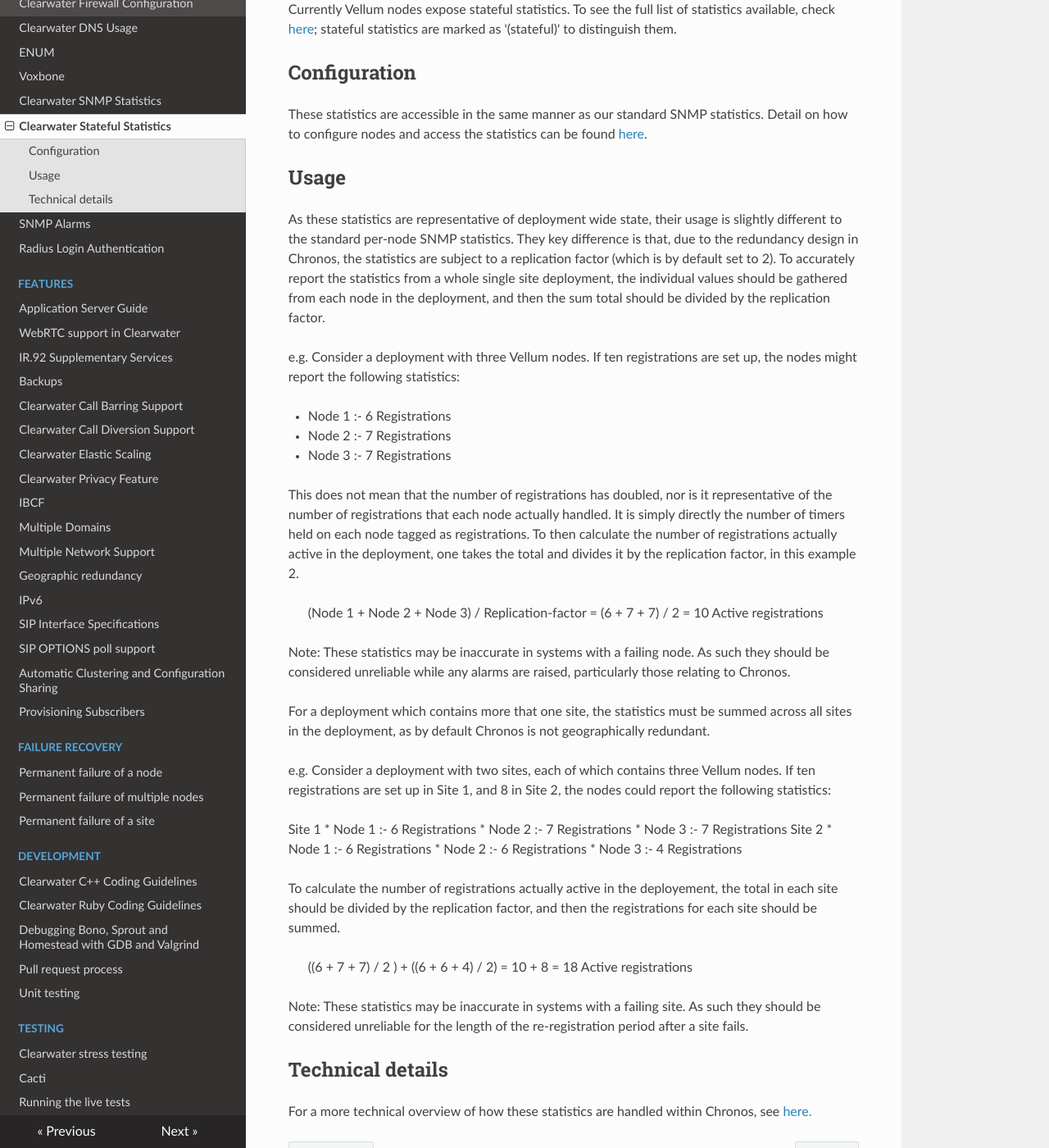
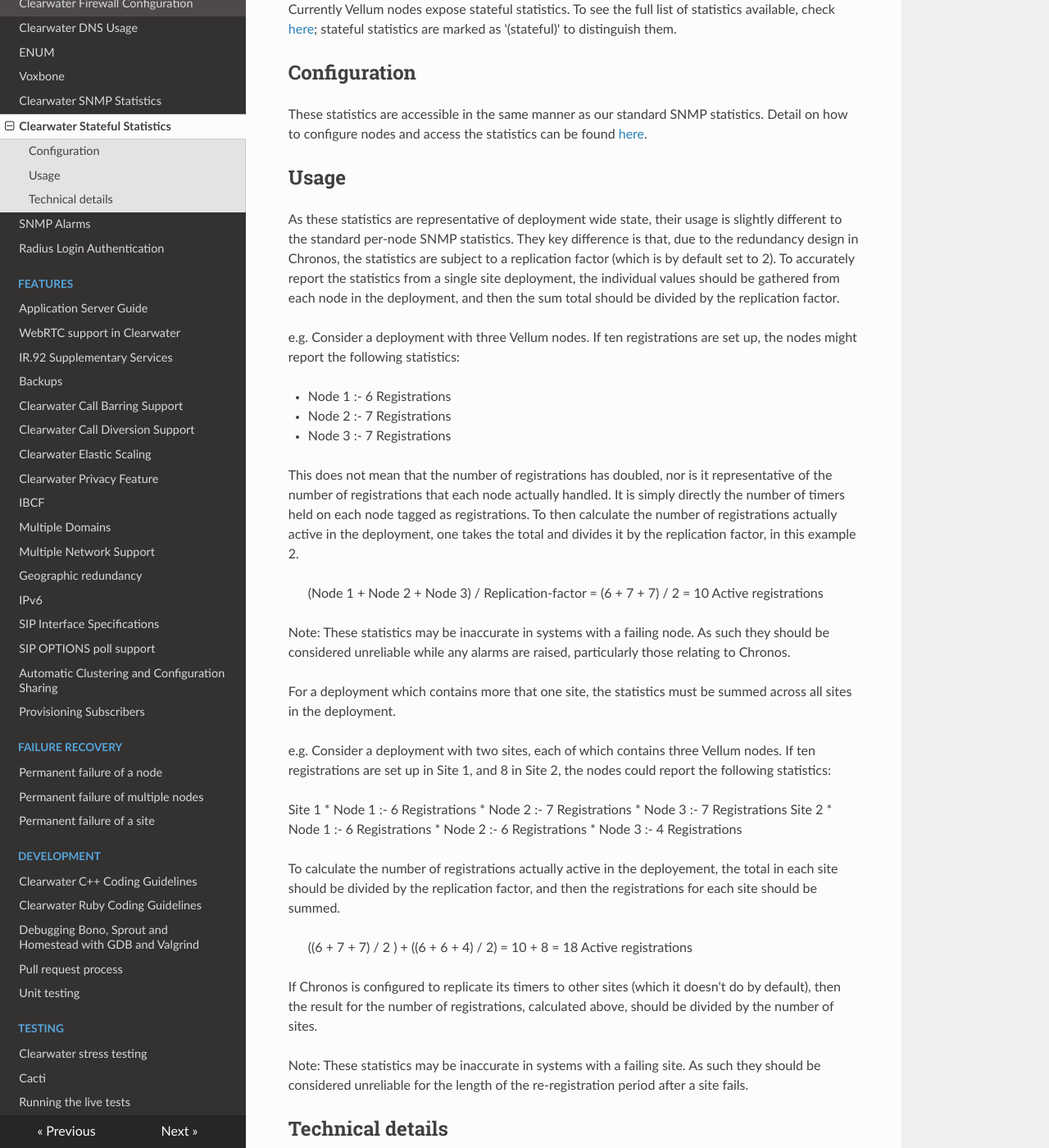
Before and after one commit to Metaswitch/clearwater-readthedocs, an MkDocs documentation site: the page built from docs/Clearwater_Stateful_Statistics.md, in a window 1280 px wide and 1400 px high, scrolled down 280 px. Shown: the whole window at 82% size. Built offline with MkDocs 1.6.1, drawn with Linux system fonts in a browser that asks for light colours; nearby versions of some CDN libraries; old or Windows-style settings are respelled for this version of MkDocs.

Commit message:
changes following review

```diff
--- a/docs/Clearwater_Stateful_Statistics.md
+++ b/docs/Clearwater_Stateful_Statistics.md
@@ -9,7 +9,7 @@ These statistics are accessible in the same manner as our standard SNMP statisti
 
 ## Usage
 
-As these statistics are representative of deployment wide state, their usage is slightly different to the standard per-node SNMP statistics. They key difference is that, due to the redundancy design in Chronos, the statistics are subject to a replication factor (which is by default set to 2). To accurately report the statistics from a whole single site deployment, the individual values should be gathered from each node in the deployment, and then the sum total should be divided by the replication factor.
+As these statistics are representative of deployment wide state, their usage is slightly different to the standard per-node SNMP statistics. They key difference is that, due to the redundancy design in Chronos, the statistics are subject to a replication factor (which is by default set to 2). To accurately report the statistics from a single site deployment, the individual values should be gathered from each node in the deployment, and then the sum total should be divided by the replication factor.
 
 e.g. Consider a deployment with three Vellum nodes. If ten registrations are set up, the nodes might report the following statistics:
 
@@ -25,7 +25,7 @@ To then calculate the number of registrations actually active in the deployment,
 
 Note: These statistics may be inaccurate in systems with a failing node. As such they should be considered unreliable while any alarms are raised, particularly those relating to Chronos.
 
-For a deployment which contains more that one site, the statistics must be summed across all sites in the deployment, as by default Chronos is not geographically redundant.
+For a deployment which contains more that one site, the statistics must be summed across all sites in the deployment.
 
 e.g. Consider a deployment with two sites, each of which contains three Vellum nodes. If ten registrations are set up in Site 1, and 8 in Site 2, the nodes could report the following statistics:
 
@@ -42,6 +42,8 @@ To calculate the number of registrations actually active in the deployement, the
 
 > ((6 + 7 + 7) / 2 ) + ((6 + 6 + 4) /  2) = 10 + 8 = 18 Active registrations
 
+If Chronos is configured to replicate its timers to other sites (which it doesn't do by default), then the result for the number of registrations, calculated above, should be divided by the number of sites.
+
 Note: These statistics may be inaccurate in systems with a failing site. As such they should be considered unreliable for the length of the re-registration period after a site fails.
 
 ## Technical details
```
Also changed, not shown: docs/Geographic_redundancy.md (+1 -1 lines), docs/Manual_Install.md (+1 -1 lines).
